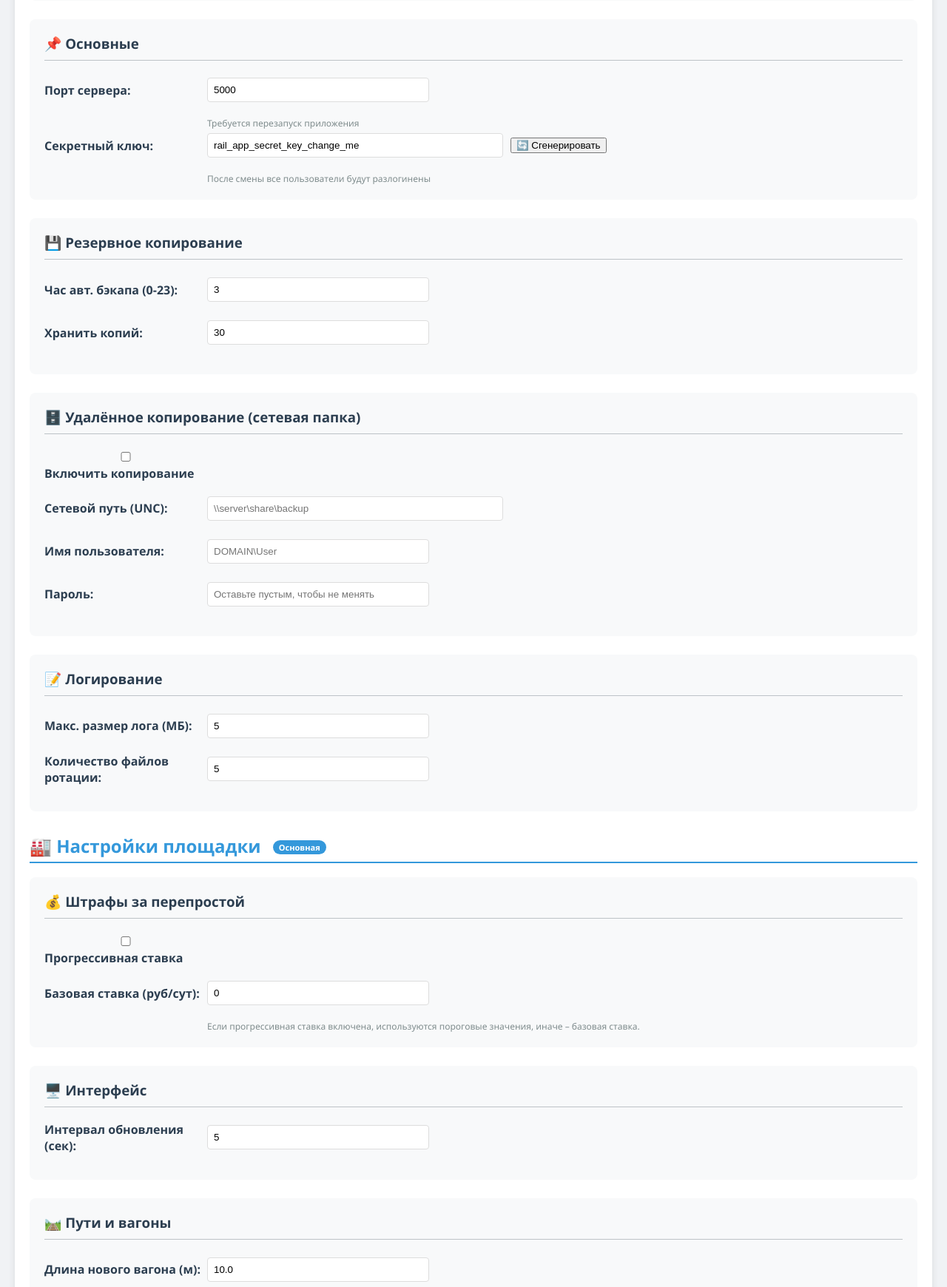
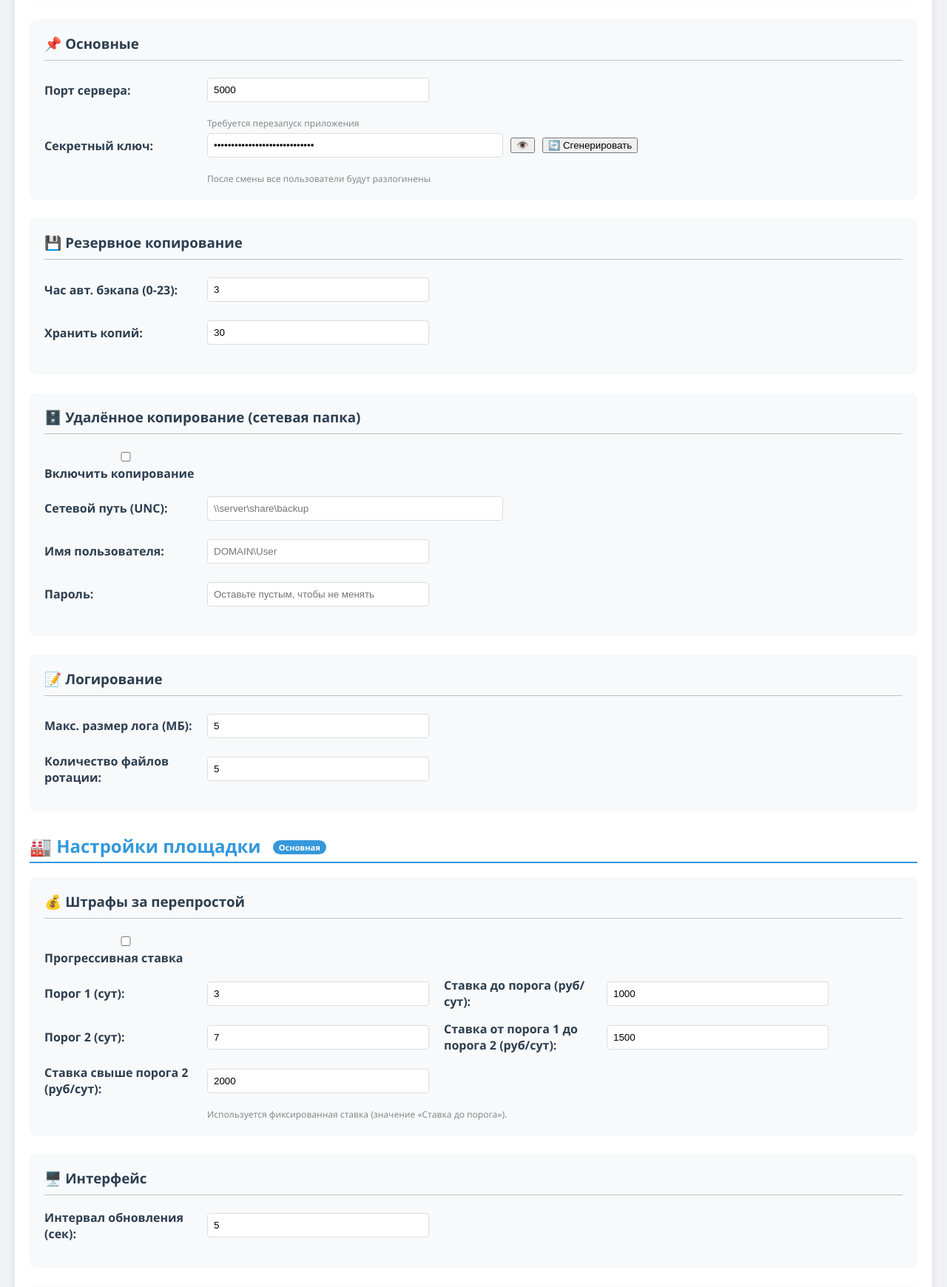
Before and after one commit to Dykus/railway-dispatcher, a Flask app: page /admin/settings in a window 1280 px wide. Shown: the part 470-2210 px from the top of the page at 74% size. Run offline with Flask 2, Linux system fonts and the light colour scheme; data comes from the database, SQL or seed files in the repository.

Commit message:
fix: настройки штрафов – убрана базовая ставка, исправлено сохранение

```diff
--- a/app/routes/admin.py
+++ b/app/routes/admin.py
@@ -14,11 +14,10 @@ import pandas as pd
 from datetime import datetime
 
 sys.path.append(os.path.dirname(os.path.dirname(os.path.dirname(os.path.abspath(__file__)))))
-from config import BACKUP_DIR, DB_NAME, CHANGELOG_PATH, APP_VERSION
+from config import BACKUP_DIR, DB_NAME, CHANGELOG_PATH
 from app.models import (
     get_conn, get_all_settings, set_setting,
-    get_all_tracks, add_track, update_track, delete_track,
-    move_track_up, move_track_down
+    get_all_tracks, add_track, update_track, delete_track
 )
 from app.utils import log_action, parse_flexible_date
 
@@ -209,7 +208,7 @@ def export_logs_excel():
     return send_file(output, mimetype="application/vnd.openxmlformats-officedocument.spreadsheetml.sheet", as_attachment=True, download_name=f"ActionLog_{datetime.now().strftime('%Y%m%d_%H%M%S')}.xlsx")
 
 
-# ==================== УПРАВЛЕНИЕ IP (глобальное) ====================
+# ==================== УПРАВЛЕНИЕ IP ====================
 @admin_bp.route('/ip_users', methods=['GET', 'POST'])
 def manage_ip_users():
     if request.user_role != 'admin':
@@ -244,7 +243,7 @@ def manage_ip_users():
     return render_template('admin_ip_users.html', rows=rows)
 
 
-# ==================== РЕДАКТИРОВАНИЕ ВАГОНА И ИСТОРИИ ====================
+# ==================== РЕДАКТИРОВАНИЕ ====================
 @admin_bp.route('/edit_wagon/<int:wagon_id>', methods=['POST'])
 def edit_wagon_route(wagon_id):
     if request.user_role not in ('supervisor', 'admin'):
@@ -386,24 +385,53 @@ def settings():
                 success, msg = delete_track(track_id)
                 flash(msg, 'success' if success else 'error')
             return redirect(url_for('admin.settings', station_id=station_id))
-        # Сохранение всех настроек
+
+        # ---------- СОХРАНЕНИЕ ОСНОВНЫХ НАСТРОЕК ----------
         else:
-            keys = [
+            # === ГЛОБАЛЬНЫЕ настройки ===
+            global_keys = [
                 'port', 'secret_key', 'backup_hour', 'backup_keep_count',
-                'remote_path', 'remote_user', 'remote_password',
-                'log_max_mb', 'log_backup_count', 'refresh_interval',
-                'theme', 'default_wagon_length', 'wagon_spacing',
-                'overstay_rate_base', 'overstay_threshold1', 'overstay_rate1',
-                'overstay_threshold2', 'overstay_rate2', 'overstay_rate3'
+                'remote_enabled', 'remote_path', 'remote_user', 'remote_password',
+                'log_max_mb', 'log_backup_count'
             ]
-            for key in keys:
+            for key in global_keys:
+                if key == 'remote_enabled':
+                    value = '1' if request.form.get(key) else '0'
+                else:
+                    value = request.form.get(key, '')
+                set_setting(key, value, station_id=0)
+
+            # === ЛОКАЛЬНЫЕ настройки ===
+            local_keys = ['refresh_interval', 'theme', 'default_wagon_length', 'wagon_spacing']
+            for key in local_keys:
                 value = request.form.get(key, '')
-                set_setting(key, value, station_id)
-            set_setting('overstay_progressive', '1' if request.form.get('overstay_progressive') else '0', station_id)
-            set_setting('remote_enabled', '1' if request.form.get('remote_enabled') else '0', 0)
+                set_setting(key, value, station_id=station_id)
+
+            # === НАСТРОЙКИ ШТРАФОВ (только прогрессивная шкала) ===
+            # Сохраняем чекбокс прогрессивной ставки
+            prog = '1' if request.form.get('overstay_progressive') else '0'
+            set_setting('overstay_progressive', prog, station_id=station_id)
+
+            # Сохраняем все поля прогрессивной шкалы (они всегда видны)
+            fine_keys = {
+                'overstay_threshold1': 3,
+                'overstay_rate1': 1000,
+                'overstay_threshold2': 7,
+                'overstay_rate2': 1500,
+                'overstay_rate3': 2000
+            }
+            for key, default in fine_keys.items():
+                raw = request.form.get(key, '')
+                if raw == '':
+                    value = str(default)
+                else:
+                    value = raw
+                set_setting(key, value, station_id=station_id)
+
             flash('Настройки сохранены', 'success')
             return redirect(url_for('admin.settings', station_id=station_id))
 
+    # GET – отображаем страницу
     settings_dict = get_all_settings(station_id)
     tracks = get_all_tracks(station_id)
     return render_template('admin_settings.html', settings=settings_dict, tracks=tracks)
@@ -414,11 +442,9 @@ def settings():
 def save_tracks_order():
     if request.user_role != 'admin':
         return jsonify({"error": "Доступ запрещён"}), 403
-
     data = request.get_json()
     if not data or 'order' not in data:
         return jsonify({"error": "Неверные данные"}), 400
-
     order = data['order']
     conn = get_conn()
     c = conn.cursor()
--- a/app/templates/admin_settings.html
+++ b/app/templates/admin_settings.html
@@ -98,7 +98,8 @@
 
             <div class="form-row">
                 <label>Секретный ключ:</label>
-                <input type="text" name="secret_key" value="{{ settings.get('secret_key', '') }}" style="width:400px;">
+                <input type="password" name="secret_key" id="secret_key" value="{{ settings.get('secret_key', '') }}" style="width:400px;">
+                <button type="button" onclick="toggleSecretKey()" style="margin-left:10px;">👁️</button>
                 <button type="button" onclick="generateKey()" style="margin-left:10px;">🔄 Сгенерировать</button>
             </div>
             <div class="hint">После смены все пользователи будут разлогинены</div>
@@ -159,7 +160,7 @@
             🏭 Настройки площадки <span class="station-badge">{{ stations_list | selectattr("id", "eq", current_station_id) | map(attribute="name") | first }}</span>
         </h2>
 
-        <!-- ===== ШТРАФЫ ЗА ПЕРЕПРОСТОЙ ===== -->
+        <!-- ===== ШТРАФЫ ЗА ПЕРЕПРОСТОЙ (без базовой ставки) ===== -->
         <div class="settings-section">
             <h3>💰 Штрафы за перепростой</h3>
             <div class="form-row">
@@ -167,11 +168,6 @@
                     <input type="checkbox" name="overstay_progressive" id="overstayProgressive" value="1" {% if settings.get('overstay_progressive', '0') == '1' %}checked{% endif %}> Прогрессивная ставка
                 </label>
             </div>
-            <div class="form-row">
-                <label>Базовая ставка (руб/сут):</label>
-                <input type="number" name="overstay_rate_base" value="{{ settings.get('overstay_rate_base', '0') }}" step="0.01" min="0">
-            </div>
-            <div id="progressiveFields" style="display: {% if settings.get('overstay_progressive', '0') == '1' %}block{% else %}none{% endif %};">
             <div class="form-row">
                 <label>Порог 1 (сут):</label>
                 <input type="number" name="overstay_threshold1" value="{{ settings.get('overstay_threshold1', '3') }}" min="1">
@@ -188,8 +184,13 @@
                 <label>Ставка свыше порога 2 (руб/сут):</label>
                 <input type="number" name="overstay_rate3" value="{{ settings.get('overstay_rate3', '2000') }}" step="0.01" min="0">
             </div>
+            <div class="hint">
+                {% if settings.get('overstay_progressive', '0') == '1' %}
+                    Используются пороговые значения.
+                {% else %}
+                    Используется фиксированная ставка (значение «Ставка до порога»).
+                {% endif %}
             </div>
-            <div class="hint">Если прогрессивная ставка включена, используются пороговые значения, иначе – базовая ставка.</div>
         </div>
 
         <!-- ===== ИНТЕРФЕЙС ===== -->
@@ -307,6 +308,15 @@
         document.querySelector('input[name="secret_key"]').value = key;
     }
 
+    function toggleSecretKey() {
+        var input = document.getElementById('secret_key');
+        if (input.type === 'password') {
+            input.type = 'text';
+        } else {
+            input.type = 'password';
+        }
+    }
+
     const modal = document.getElementById('trackModal');
     const trackForm = document.getElementById('trackForm');
     const trackAction = document.getElementById('trackAction');
@@ -409,18 +419,5 @@
         });
     }
 </script>
-
-<!-- СКРИПТ ПЕРЕКЛЮЧЕНИЯ ПРОГРЕССИВНЫХ ПОЛЕЙ -->
-<script>
-    (function() {
-        var checkbox = document.getElementById('overstayProgressive');
-        var fields = document.getElementById('progressiveFields');
-        if (checkbox && fields) {
-            checkbox.onchange = function() {
-                fields.style.display = this.checked ? 'block' : 'none';
-            };
-        }
-    })();
-</script>
 </body>
 </html>
```
Lines whose indentation alone changed are shown as unchanged.
